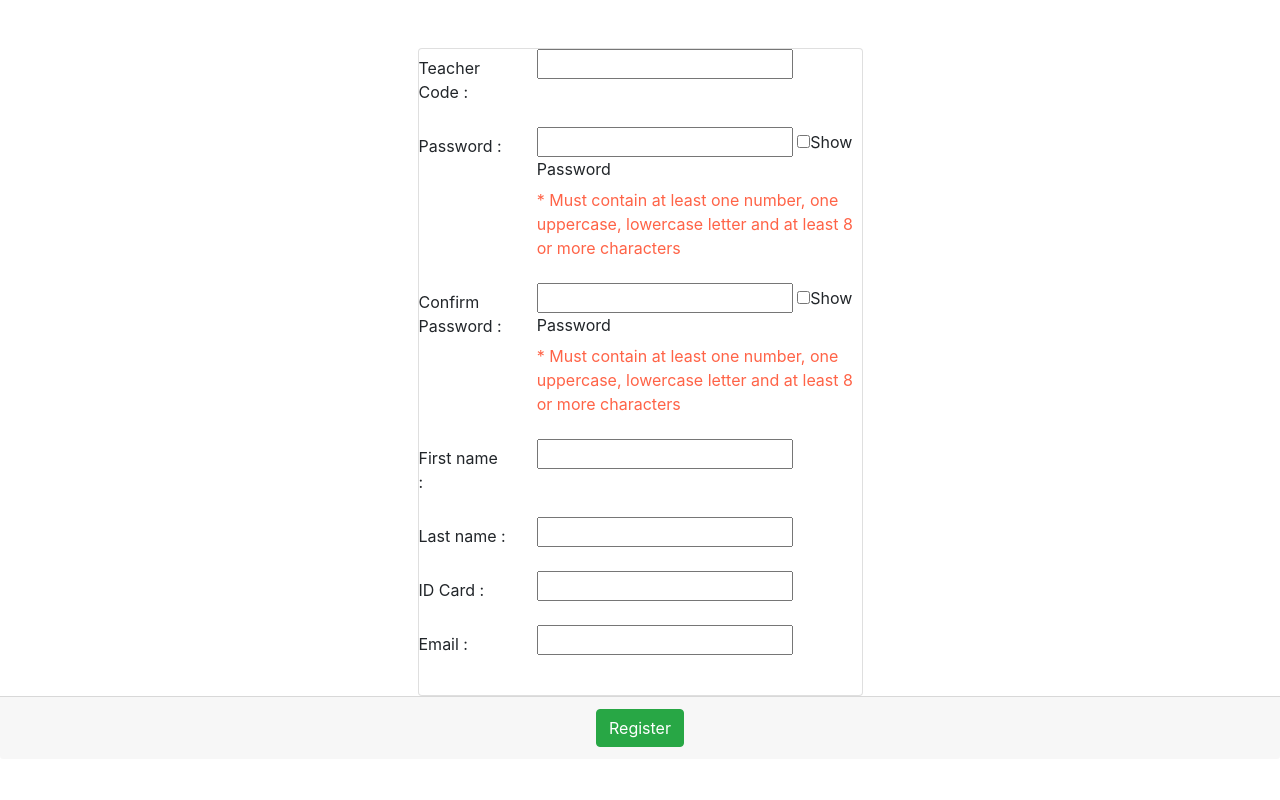
After one commit to NanthawatKTY/Grade_Management, a PHP site: page /InsertAdForm.php in a window 1280 px wide. The commit adds this page. Run offline with PHP 8.4, Linux system fonts and the light colour scheme; some libraries are stand-ins or nearby versions.

Commit message:
Create Insert function 3 forms

```diff
--- /dev/null
+++ b/InsertAdForm.php
@@ -0,0 +1,209 @@
+
+<html>
+<link rel="stylesheet" href="./node_modules/bootstrap/dist/css/bootstrap.min.css">
+<body>
+
+<style>
+/* The message box is shown when the user clicks on the password field */
+#message {
+  display:none;
+  background: #f1f1f1;
+  color: #000;
+  position: relative;
+  padding: 20px;
+  margin-top: 10px;
+}
+
+#message p {
+  padding: 10px 35px;
+  font-size: 18px;
+}
+
+/* Add a green text color and a checkmark when the requirements are right */
+.valid {
+  color: green;
+}
+
+.valid:before {
+  position: relative;
+  left: -35px;
+  content: "✔";
+}
+
+/* Add a red text color and an "x" when the requirements are wrong */
+.invalid {
+  color: red;
+}
+
+.invalid:before {
+  position: relative;
+  left: -35px;
+  content: "✖";
+}
+</style>
+
+<div class="container mt-5">
+<div class="row">
+    <div class="col-xl-5 mx-auto">
+    <div class="card">
+        <form method="post" action="addDB.php">
+
+        <div class="form-group row">
+            <label for="newPassword" class='col-form-label col-sm-3'>Teacher Code :</label>
+        <div class="col-sm-9">
+            <input type="text" id="txtCode" name="txtCode" title="txtCode" >
+        </div>
+        </div>
+
+        <div class="form-group row">
+            <label for="confirmPassword" class='col-form-label col-sm-3'>Password :</label>
+        <div class="col-sm-9">
+            <input type="password" id="txtPass" name="txtPass" title="Insert your password"
+            title="Must contain at least one number and one uppercase and lowercase letter, and at least 8 or more characters" required  >
+            <input type="checkbox" onclick="PassVisibity1()">Show Password
+            <label for="verified" class=' col-form-label col-md-15' style="color:Tomato;">* Must contain at least one number, one uppercase, lowercase letter and at least 8 or more characters</label>
+        </div>
+        </div>
+
+
+        <div class="form-group row">
+        <label for="confirmPassword" class='col-form-label col-sm-3'>Confirm Password :</label>
+        <div class="col-sm-9">
+            <input type="password" id="confirmPassword" name="confirmPassword" title="Confirm new password" pattern="(?=.*\d)(?=.*[a-z])(?=.*[A-Z]).{8,}"
+            title="Must contain at least one number and one uppercase and lowercase letter, and at least 8 or more characters" required  >
+            <input type="checkbox" onclick="PassVisibity2()">Show Password
+            <label for="verified" class=' col-form-label col-md-15' style="color:Tomato;">* Must contain at least one number, one uppercase, lowercase letter and at least 8 or more characters</label>
+        </div>
+        </div>
+
+        <div class="form-group row">
+            <label for="Fname" class='col-form-label col-sm-3'>First name :</label>
+        <div class="col-sm-9">
+            <input type="text" id="txtFname" name="txtFname" title="First name" >
+        </div>
+        </div>
+
+        <div class="form-group row">
+            <label for="Lname" class='col-form-label col-sm-3'>Last name :</label>
+        <div class="col-sm-9">
+            <input type="text" id="txtLname" name="txtLname" title="Last name" >
+        </div>
+        </div>
+
+        <div class="form-group row">
+            <label for="IDCard" class='col-form-label col-sm-3'>ID Card :</label>
+        <div class="col-sm-9">
+            <input type="text" id="txtIDC" name="txtIDC" title="ID Card" >
+        </div>
+        </div>
+
+        <div class="form-group row">
+            <label for="Email" class='col-form-label col-sm-3'>Email :</label>
+        <div class="col-sm-9">
+            <input type="text" id="txtEmail" name="txtEmail" title="Type Email" >
+        </div>
+        </div>
+
+
+
+    </div>
+    </div>
+</div>
+</div>
+<div class="card-footer text-center">
+
+<input type="submit" class='btn btn-success' value="Register" title="Register" />
+
+
+</form>
+
+
+</body>
+</html>
+
+
+
+<script>
+var myInput = document.getElementById("psw");
+var letter = document.getElementById("letter");
+var capital = document.getElementById("capital");
+var number = document.getElementById("number");
+var length = document.getElementById("length");
+
+// When the user clicks on the password field, show the message box
+myInput.onfocus = function() {
+  document.getElementById("message").style.display = "block";
+}
+
+// When the user clicks outside of the password field, hide the message box
+myInput.onblur = function() {
+  document.getElementById("message").style.display = "none";
+}
+
+// When the user starts to type something inside the password field
+myInput.onkeyup = function() {
+  // Validate lowercase letters
+  var lowerCaseLetters = /[a-z]/g;
+  if(myInput.value.match(lowerCaseLetters)) {
+    letter.classList.remove("invalid");
+    letter.classList.add("valid");
+  } else {
+    letter.classList.remove("valid");
+    letter.classList.add("invalid");
+  }
+
+  // Validate capital letters
+  var upperCaseLetters = /[A-Z]/g;
+  if(myInput.value.match(upperCaseLetters)) {
+    capital.classList.remove("invalid");
+    capital.classList.add("valid");
+  } else {
+    capital.classList.remove("valid");
+    capital.classList.add("invalid");
+  }
+
+  // Validate numbers
+  var numbers = /[0-9]/g;
+  if(myInput.value.match(numbers)) {
+    number.classList.remove("invalid");
+    number.classList.add("valid");
+  } else {
+    number.classList.remove("valid");
+    number.classList.add("invalid");
+  }
+
+  // Validate length
+  if(myInput.value.length >= 10) {
+    length.classList.remove("invalid");
+    length.classList.add("valid");
+  } else {
+    length.classList.remove("valid");
+    length.classList.add("invalid");
+  }
+}
+</script>
+
+
+<!-- Password Visibilty-->
+<script>
+function PassVisibity1() {
+  var x = document.getElementById("txtPass");
+  if (x.type === "password") {
+    x.type = "text";
+  } else {
+    x.type = "password";
+  }
+}
+</script>
+
+<!-- Password Visibilty 2-->
+<script>
+function PassVisibity2() {
+  var x = document.getElementById("confirmPassword");
+  if (x.type === "password") {
+    x.type = "text";
+  } else {
+    x.type = "password";
+  }
+}
+</script>
--- a/Register_admin.php
+++ b/Register_admin.php
@@ -12,7 +12,7 @@
     <link rel="stylesheet" href="https://stackpath.bootstrapcdn.com/bootstrap/4.1.0/css/bootstrap.min.css"
         integrity="sha384-9gVQ4dYFwwWSjIDZnLEWnxCjeSWFphJiwGPXr1jddIhOegiu1FwO5qRGvFXOdJZ4" crossorigin="anonymous">
     <!-- Our Custom CSS -->
-    <link rel="stylesheet" href="../Style.css">
+    <link rel="stylesheet" href="node_modules\bootstrap\dist\css\bootstrap.css">
 
     <!-- Font Awesome JS -->
     <script defer src="https://use.fontawesome.com/releases/v5.0.13/js/solid.js"
@@ -23,7 +23,8 @@
         crossorigin="anonymous"></script>
 </head>
 <center>
-
+    <a class="btn btn-success btn-sm m-1" href="./InsertAdForm.php">+ เพิ่มสมาชิก</a>
+    <a class="btn btn-success btn-sm m-1" href="./index.php">กลับ</a>
         <table class="table"style="height: 300px; width: 900px;">
         <thead>
           <tr>
```
Also changed, not shown: addDB.php (added, +83 -0 lines).
